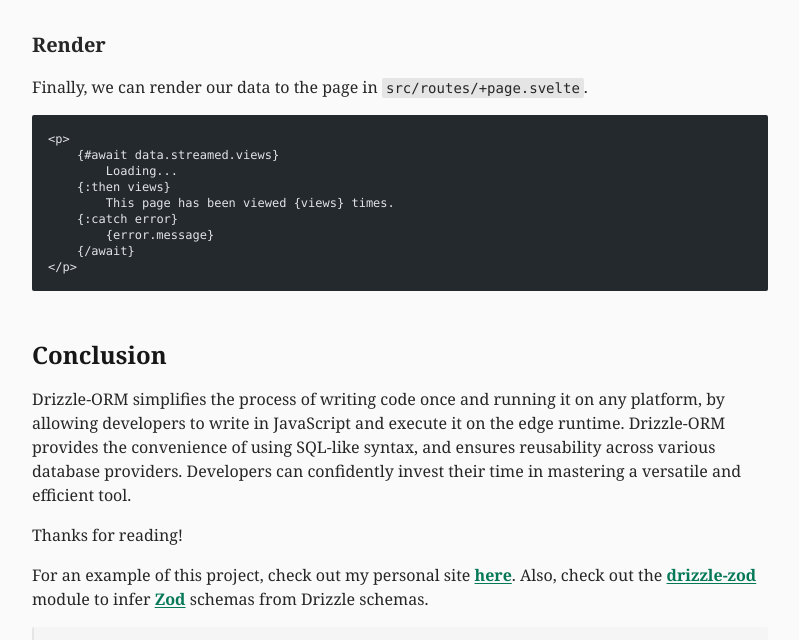
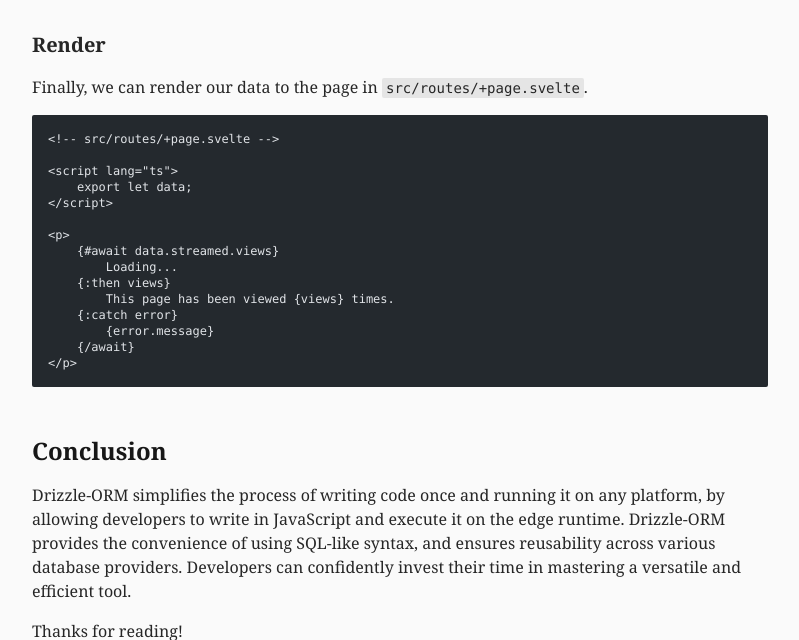
Before and after one commit to rossrobino/blog, an Astro site: page /posts/drizzle-svelte in a window 1280 px wide. Shown: the part 5560-6200 px from the top of the page, without its empty margins (240-1039 px from the left). Built offline with nearby package versions, Linux system fonts and the light colour scheme; Astro itself is replaced by a stand-in of ours; code samples lack their colours.

Commit message:
fix .svelte

````diff
--- a/src/pages/posts/drizzle-svelte.mdx
+++ b/src/pages/posts/drizzle-svelte.mdx
@@ -211,6 +211,12 @@
 Finally, we can render our data to the page in `src/routes/+page.svelte`.
 
 ```svelte
+<!-- src/routes/+page.svelte -->
+
+<script lang="ts">
+	export let data;
+</script>
+
 <p>
 	{#await data.streamed.views}
 		Loading...
````
